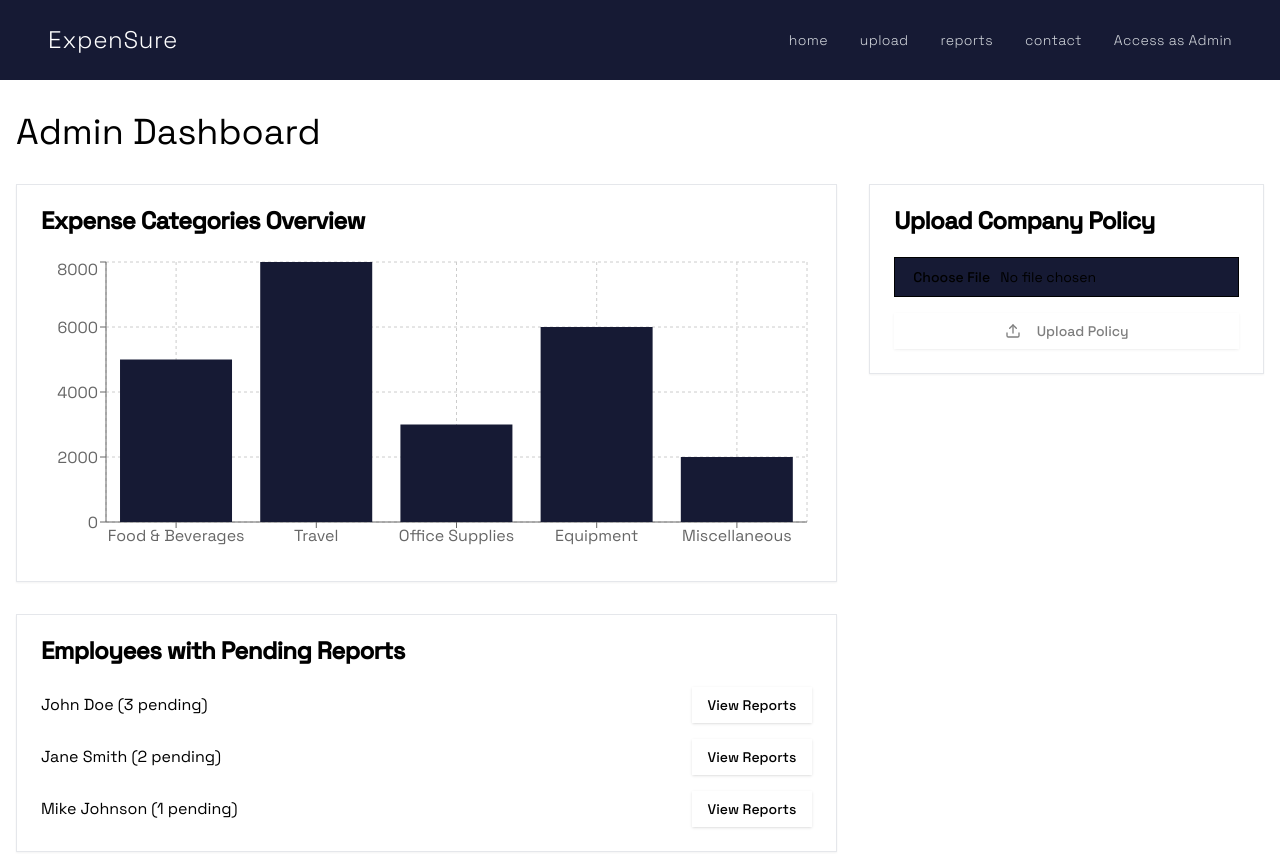
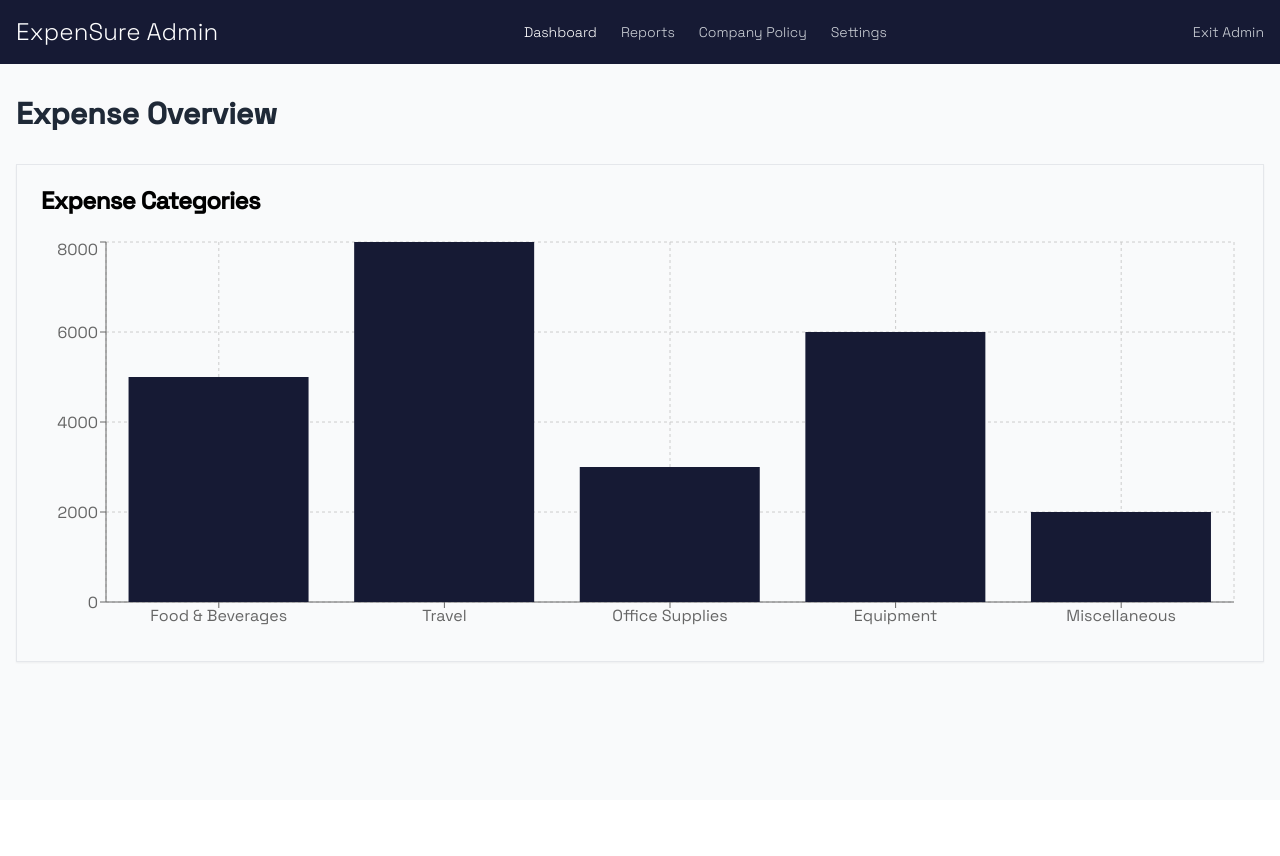
Before and after one commit to JayGuri/JBBR_LOC7, a React (Vite) app in the folder frontend/: page /admin in a window 1280 px wide. Shown: the top 856 px of the page. After the commit the page ends 800 px from the top, so only its background shows below. Built offline with nearby package versions, Linux system fonts and the light colour scheme.

Commit message:
Updated admin view

```diff
--- a/frontend/src/App.tsx
+++ b/frontend/src/App.tsx
@@ -13,7 +13,7 @@ export default function App() {
         <Route path="/" element={<LandingPage customImageSrc={customImageSrc} />} />
         <Route path="/upload" element={<UploadPage />} />
         <Route path="/reports" element={<ReportsPage />} />
-        <Route path="/admin" element={<AdminPage />} />
+        <Route path="/admin/*" element={<AdminPage />} />
       </Routes>
     </Router>
   )
--- a/frontend/src/components/admin/AdminDashboard.tsx
+++ b/frontend/src/components/admin/AdminDashboard.tsx
@@ -1,10 +1,5 @@
 import { Card, CardContent, CardHeader, CardTitle } from "../ui/card"
-import { Button } from "../ui/button"
 import { BarChart, Bar, XAxis, YAxis, CartesianGrid, Tooltip, ResponsiveContainer } from "recharts"
-
-interface AdminDashboardProps {
-  onSelectEmployee: (employeeId: string) => void
-}
 
 const dummyData = [
   { category: "Food & Beverages", amount: 5000 },
@@ -14,21 +9,16 @@ const dummyData = [
   { category: "Miscellaneous", amount: 2000 },
 ]
 
-const dummyEmployees = [
-  { id: "1", name: "John Doe", pendingReports: 3 },
-  { id: "2", name: "Jane Smith", pendingReports: 2 },
-  { id: "3", name: "Mike Johnson", pendingReports: 1 },
-]
-
-export function AdminDashboard({ onSelectEmployee }: AdminDashboardProps) {
+export function AdminDashboard() {
   return (
     <div className="space-y-8">
+      <h1 className="text-3xl font-semibold text-gray-800">Expense Overview</h1>
       <Card>
         <CardHeader>
-          <CardTitle>Expense Categories Overview</CardTitle>
+          <CardTitle>Expense Categories</CardTitle>
         </CardHeader>
         <CardContent>
-          <div className="h-[300px]">
+          <div className="h-[400px]">
             <ResponsiveContainer width="100%" height="100%">
               <BarChart data={dummyData}>
                 <CartesianGrid strokeDasharray="3 3" />
@@ -41,24 +31,6 @@ export function AdminDashboard({ onSelectEmployee }: AdminDashboardProps) {
           </div>
         </CardContent>
       </Card>
-
-      <Card>
-        <CardHeader>
-          <CardTitle>Employees with Pending Reports</CardTitle>
-        </CardHeader>
-        <CardContent>
-          <ul className="space-y-4">
-            {dummyEmployees.map((employee) => (
-              <li key={employee.id} className="flex items-center justify-between">
-                <span>
-                  {employee.name} ({employee.pendingReports} pending)
-                </span>
-                <Button onClick={() => onSelectEmployee(employee.id)}>View Reports</Button>
-              </li>
-            ))}
-          </ul>
-        </CardContent>
-      </Card>
     </div>
   )
 }
--- /dev/null
+++ b/frontend/src/components/admin/AdminNavbar.tsx
@@ -0,0 +1,38 @@
+import { Link, useLocation } from "react-router-dom"
+
+const navItems = [
+  { name: "Dashboard", path: "/admin" },
+  { name: "Reports", path: "/admin/reports" },
+  { name: "Company Policy", path: "/admin/policy" },
+  { name: "Settings", path: "/admin/settings" },
+]
+
+export function AdminNavbar() {
+  const location = useLocation()
+
+  return (
+    <nav className="bg-[#161A34] text-white p-4">
+      <div className="container mx-auto flex justify-between items-center">
+        <Link to="/admin" className="text-2xl font-light">
+          ExpenSure Admin
+        </Link>
+        <div className="flex space-x-6">
+          {navItems.map((item) => (
+            <Link
+              key={item.name}
+              to={item.path}
+              className={`text-sm font-light transition-colors ${
+                location.pathname === item.path ? "text-white" : "text-gray-300 hover:text-white"
+              }`}
+            >
+              {item.name}
+            </Link>
+          ))}
+        </div>
+        <Link to="/" className="text-sm font-light text-gray-300 hover:text-white transition-colors">
+          Exit Admin
+        </Link>
+      </div>
+    </nav>
+  )
+}
--- /dev/null
+++ b/frontend/src/components/admin/AdminReports.tsx
@@ -0,0 +1,61 @@
+"use client"
+
+import { useState } from "react"
+import { Card, CardContent, CardHeader, CardTitle } from "../ui/card"
+import { Button } from "../ui/button"
+import { Badge } from "../ui/badge"
+import { Input } from "../ui/input"
+import { Search } from "lucide-react"
+
+const dummyEmployees = [
+  { id: "1", name: "John Doe", pendingReports: 3 },
+  { id: "2", name: "Jane Smith", pendingReports: 2 },
+  { id: "3", name: "Mike Johnson", pendingReports: 1 },
+]
+
+export function AdminReports() {
+  const [searchTerm, setSearchTerm] = useState("")
+
+  const filteredEmployees = dummyEmployees.filter((employee) =>
+    employee.name.toLowerCase().includes(searchTerm.toLowerCase()),
+  )
+
+  return (
+    <div className="space-y-8">
+      <h1 className="text-3xl font-semibold text-gray-800">Employee Reports</h1>
+      <Card>
+        <CardHeader>
+          <CardTitle>Pending Reports</CardTitle>
+        </CardHeader>
+        <CardContent>
+          <div className="mb-4">
+            <div className="relative">
+              <Search className="absolute left-3 top-1/2 transform -translate-y-1/2 text-gray-400" />
+              <Input
+                type="text"
+                placeholder="Search employees..."
+                value={searchTerm}
+                onChange={(e) => setSearchTerm(e.target.value)}
+                className="pl-10"
+              />
+            </div>
+          </div>
+          <ul className="space-y-4">
+            {filteredEmployees.map((employee) => (
+              <li key={employee.id} className="flex items-center justify-between p-4 bg-white rounded-lg shadow">
+                <div>
+                  <h3 className="font-semibold">{employee.name}</h3>
+                  <p className="text-sm text-gray-500">{employee.pendingReports} pending reports</p>
+                </div>
+                <div className="flex items-center space-x-2">
+                  <Badge variant="outline">{employee.pendingReports} Pending</Badge>
+                  <Button variant="outline">View Reports</Button>
+                </div>
+              </li>
+            ))}
+          </ul>
+        </CardContent>
+      </Card>
+    </div>
+  )
+}
--- /dev/null
+++ b/frontend/src/components/admin/AdminSettings.tsx
@@ -0,0 +1,34 @@
+import { Card, CardContent, CardHeader, CardTitle } from "../ui/card"
+import { Button } from "../ui/button"
+import { Input } from "../ui/input"
+import { Label } from "../ui/label"
+
+export function AdminSettings() {
+  return (
+    <div className="space-y-8">
+      <h1 className="text-3xl font-semibold text-gray-800">Admin Settings</h1>
+      <Card>
+        <CardHeader>
+          <CardTitle>Account Settings</CardTitle>
+        </CardHeader>
+        <CardContent>
+          <form className="space-y-4">
+            <div className="space-y-2">
+              <Label htmlFor="email">Email</Label>
+              <Input id="email" type="email" placeholder="admin@example.com" />
+            </div>
+            <div className="space-y-2">
+              <Label htmlFor="password">New Password</Label>
+              <Input id="password" type="password" />
+            </div>
+            <div className="space-y-2">
+              <Label htmlFor="confirmPassword">Confirm New Password</Label>
+              <Input id="confirmPassword" type="password" />
+            </div>
+            <Button type="submit">Update Settings</Button>
+          </form>
+        </CardContent>
+      </Card>
+    </div>
+  )
+}
--- a/frontend/src/components/admin/CompanyPolicyUpload.tsx
+++ b/frontend/src/components/admin/CompanyPolicyUpload.tsx
@@ -3,7 +3,7 @@ import { useState } from "react"
 import { Card, CardContent, CardHeader, CardTitle } from "../ui/card"
 import { Button } from "../ui/button"
 import { Input } from "../ui/input"
-import { Upload } from "lucide-react"
+import { Upload, FileText } from "lucide-react"
 
 export function CompanyPolicyUpload() {
   const [file, setFile] = useState<File | null>(null)
@@ -24,18 +24,32 @@ export function CompanyPolicyUpload() {
   }
 
   return (
+    <div className="space-y-8">
+      <h1 className="text-3xl font-semibold text-gray-800">Company Policy</h1>
       <Card>
         <CardHeader>
-        <CardTitle>Upload Company Policy</CardTitle>
+          <CardTitle>Upload New Policy</CardTitle>
         </CardHeader>
         <CardContent>
-        <Input type="file" accept=".pdf" onChange={handleFileChange} className="mb-4" />
+          <div className="space-y-4">
+            <div className="flex items-center space-x-4">
+              <div className="flex-shrink-0">
+                <div className="w-12 h-12 rounded-full bg-gray-100 flex items-center justify-center">
+                  <FileText className="w-6 h-6 text-gray-500" />
+                </div>
+              </div>
+              <div className="flex-grow">
+                <Input type="file" accept=".pdf" onChange={handleFileChange} className="w-full" />
+              </div>
+            </div>
+            {file && <p className="text-sm text-gray-500">Selected file: {file.name}</p>}
             <Button onClick={handleUpload} disabled={!file} className="w-full">
               <Upload className="mr-2 h-4 w-4" />
               Upload Policy
             </Button>
-        {file && <p className="mt-2 text-sm text-gray-500">Selected file: {file.name}</p>}
+          </div>
         </CardContent>
       </Card>
+    </div>
   )
 }
--- a/frontend/src/pages/AdminPage.tsx
+++ b/frontend/src/pages/AdminPage.tsx
@@ -1,29 +1,21 @@
-import { useState } from "react"
-import { Navbar } from "../components/Navbar"
+import { Routes, Route } from "react-router-dom"
+import { AdminNavbar } from "../components/admin/AdminNavbar"
 import { AdminDashboard } from "../components/admin/AdminDashboard"
-import { EmployeeReports } from "../components/admin/EmployeeReports"
+import { AdminReports } from "../components/admin/AdminReports"
 import { CompanyPolicyUpload } from "../components/admin/CompanyPolicyUpload"
+import { AdminSettings } from "../components/admin/AdminSettings"
 
 export function AdminPage() {
-  const [selectedEmployee, setSelectedEmployee] = useState<string | null>(null)
-
   return (
-    <div className="min-h-screen bg-[#ffffff]">
-      <Navbar />
+    <div className="min-h-screen bg-gray-50">
+      <AdminNavbar />
       <div className="container mx-auto px-4 py-8">
-        <h1 className="text-4xl font-normal mb-8 text-[#000000] font-['Space_Grotesk']">Admin Dashboard</h1>
-        <div className="grid grid-cols-1 lg:grid-cols-3 gap-8">
-          <div className="lg:col-span-2">
-            {selectedEmployee ? (
-              <EmployeeReports employeeId={selectedEmployee} onBack={() => setSelectedEmployee(null)} />
-            ) : (
-              <AdminDashboard onSelectEmployee={setSelectedEmployee} />
-            )}
-          </div>
-          <div>
-            <CompanyPolicyUpload />
-          </div>
-        </div>
+        <Routes>
+          <Route path="/" element={<AdminDashboard />} />
+          <Route path="/reports" element={<AdminReports />} />
+          <Route path="/policy" element={<CompanyPolicyUpload />} />
+          <Route path="/settings" element={<AdminSettings />} />
+        </Routes>
       </div>
     </div>
   )
```
Lines whose indentation alone changed are shown as unchanged.
